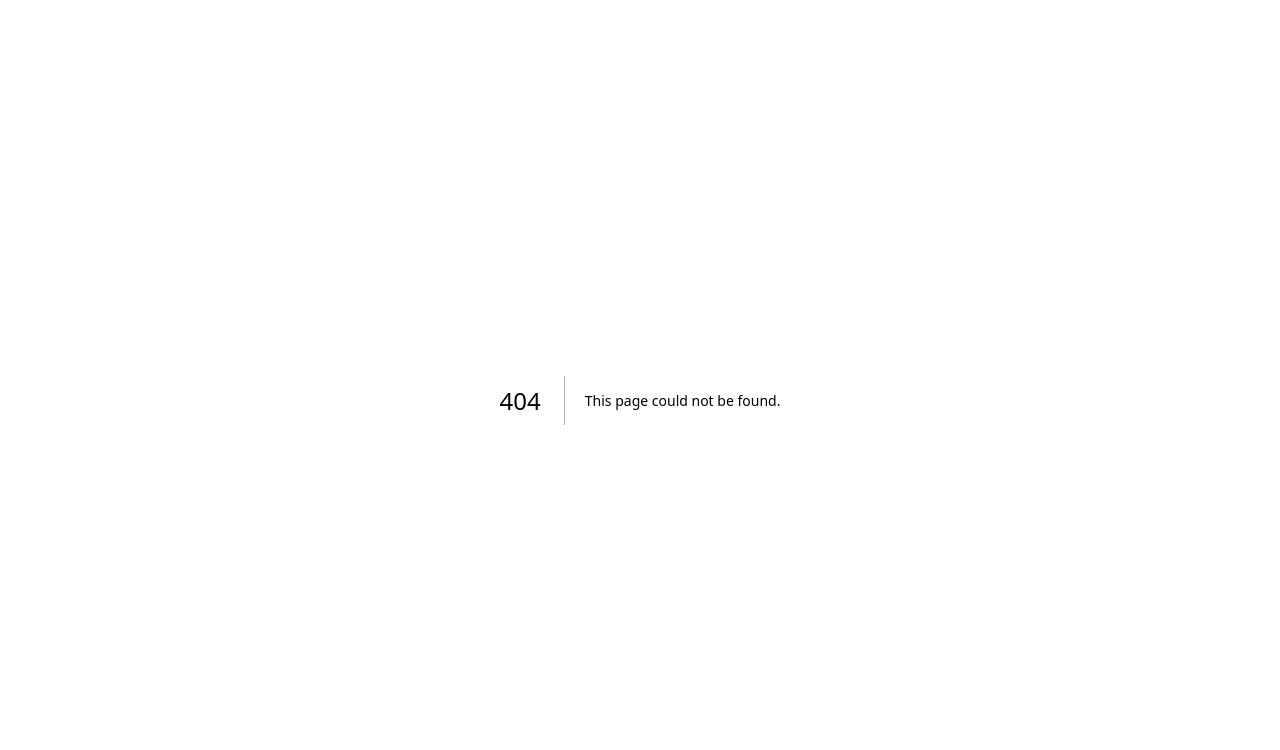
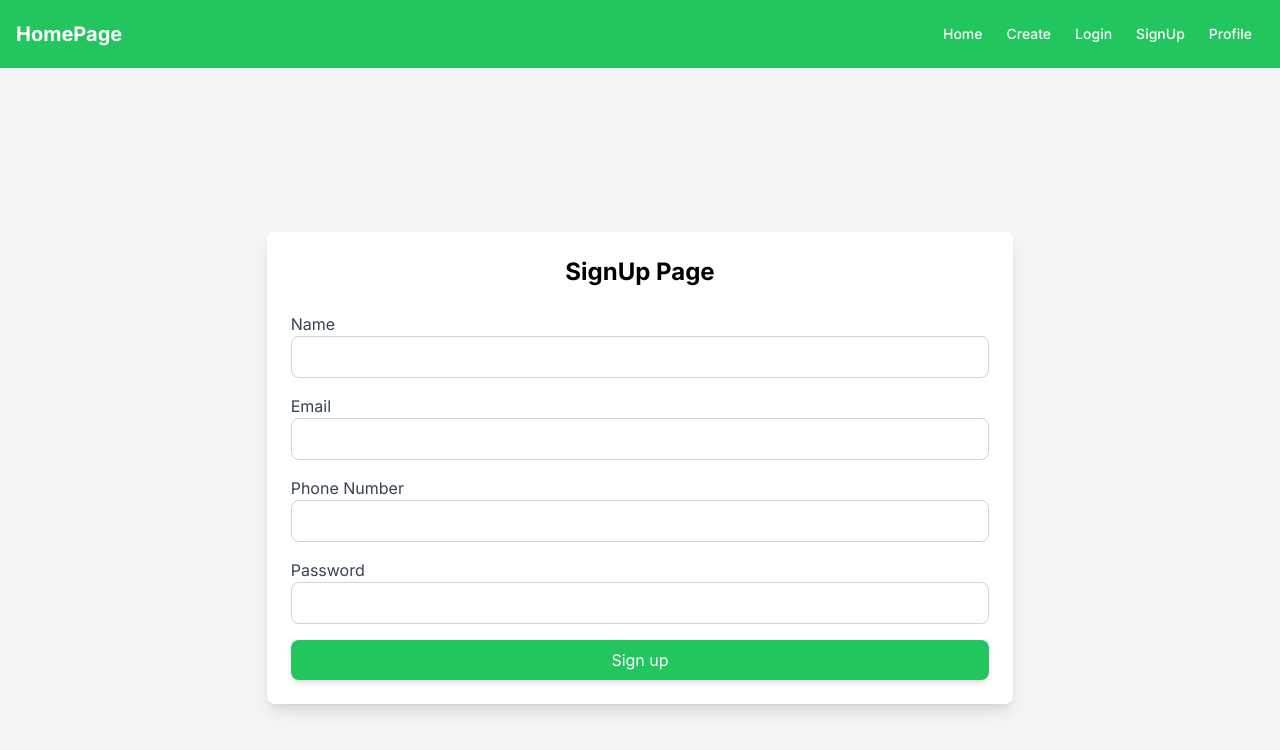
Before and after one commit to MdArefineAhamedJoy/my-blog-app, a Next.js app: page /signup in a window 1280 px wide. Before the commit this address had no page. Shown: the top 750 px of the page. Built offline with nearby package versions, Linux system fonts and the light colour scheme.

Commit message:
change name

```diff
--- a/src/app/client/pages/create.js
+++ b/src/app/client/pages/create.js
@@ -26,7 +26,7 @@ const CreateBlogPage = () => {
     };
 
     return (
-        <div className=" bg-gray-100">
+        <div className=" bg-gray-100 my-10">
             {userEmail ? (
                 <div className="bg-white shadow-lg rounded p-10 w-10/12 mx-auto">
                     <h1 className="text-4xl font-bold mb-8 text-center text-blue-600">Create Blog</h1>
--- a/src/app/client/pages/signup.js
+++ b/src/app/client/pages/signup.js
@@ -6,7 +6,7 @@ import apiClient from '../../../axios';
 import { useRouter } from 'next/navigation';
 
 
-const SignUp = () => {
+const Signup = () => {
     const { register, handleSubmit, reset, formState: { errors } } = useForm();
     const router = useRouter();
 
@@ -80,7 +80,7 @@ const SignUp = () => {
                         type="submit"
                         className="w-full bg-green-500 text-white py-2 rounded-lg shadow-md hover:bg-green-600 transition duration-300 ease-in-out transform hover:scale-105"
                     >
-                        Sign Up
+                        Sign up
                     </button>
 
 
@@ -90,4 +90,4 @@ const SignUp = () => {
     );
 };
 
-export default SignUp;
+export default Signup;
--- a/src/app/layout.js
+++ b/src/app/layout.js
@@ -3,6 +3,7 @@ import { Inter } from "next/font/google";
 import "./globals.css";
 import ReactQueryProvider from '../ReactQueryProvider';
 import { AuthProvider } from "@/hooks/AuthContext";
+import HomePage from "./client/pages";
 
 
 const inter = Inter({ subsets: ["latin"] });
@@ -16,7 +17,7 @@ export default function RootLayout({ children }) {
   return (
     <html lang="en">
       <body className={inter.className}>
-
+        <HomePage></HomePage>
         <ReactQueryProvider>
           {children}
         </ReactQueryProvider>
--- a/src/app/page.js
+++ b/src/app/page.js
@@ -1,10 +1,10 @@
 import ReactQueryProvider from "@/ReactQueryProvider"
-import HomePage from "./client/pages"
+
 
 const MyApp = () => {
   return (
     <ReactQueryProvider>
-      <HomePage></HomePage>
+      <h1 className="text-center py-12">Home Page</h1>
     </ReactQueryProvider>
   )
 }
--- /dev/null
+++ b/src/app/signup/page.js
@@ -0,0 +1,10 @@
+import Signup from "../client/pages/signup"
+
+
+
+const SignupPage = () => {
+    return (
+        <><Signup></Signup></>
+    )
+}
+export default SignupPage
--- a/src/app/singup/page.js
+++ /dev/null
@@ -1,9 +0,0 @@
-import SignUp from "../client/pages/signup"
-
-
-const SignUpPage = () => {
-    return (
-        <><SignUp></SignUp></>
-    )
-}
-export default SignUpPage
```
